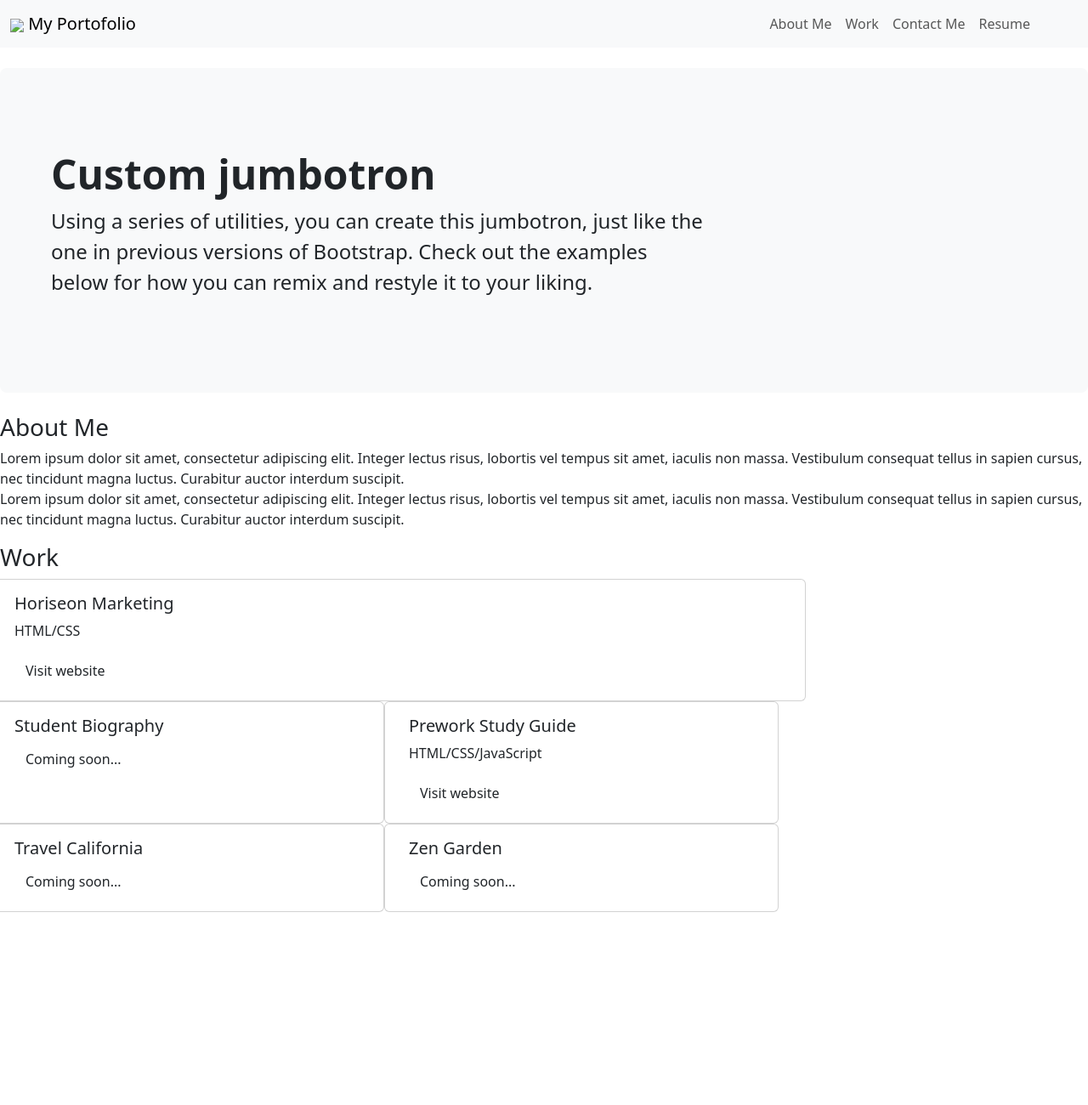
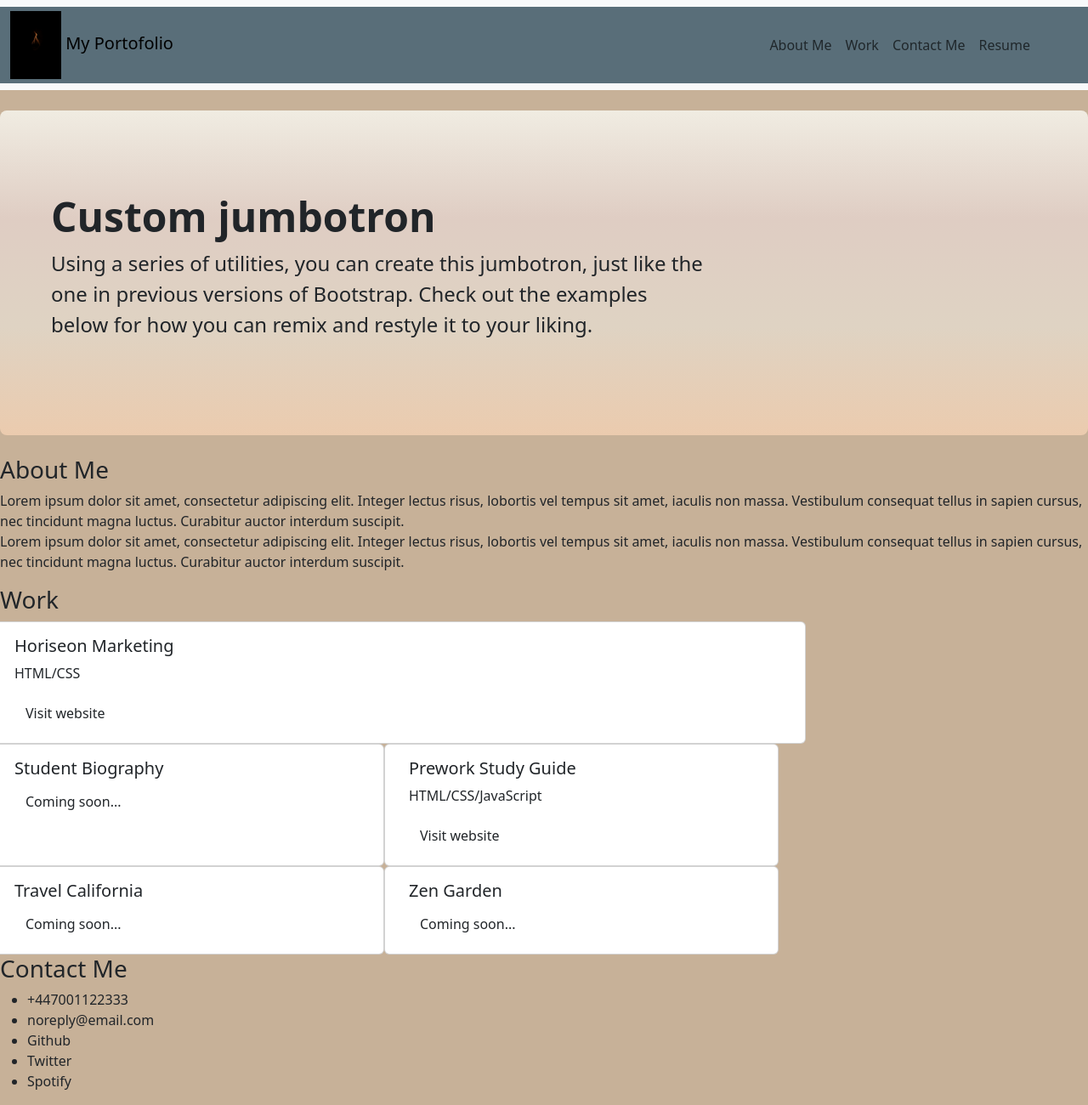
Before and after one commit to CenamiA/my-portofolio, a plain HTML site: page index.html in a window 1280 px wide. Shown: the whole page at 85% size. Before the commit the page ends 1073 px from the top, so only its background shows below. Drawn offline with nearby package versions, Linux system fonts and the light colour scheme.

Commit message:
updated html code with footer and css code with navbar and hero styling

```diff
--- a/css/style.css
+++ b/css/style.css
@@ -0,0 +1,28 @@
+*{
+    box-sizing: border-box;
+}
+
+body{
+
+    background-color: #c7b198;
+}
+
+/* header */
+
+.header{
+    background-color: #596e79;
+}
+
+/* navbar */
+.navLogo{
+width: 60px;
+}
+
+/* hero image */
+.hero{
+    background-image: linear-gradient(#f0ece2,#dfcdc3,#dfd3c3, #ebcbae
+    );
+    background-repeat: no-repeat;
+    background-size: cover;
+    width: 100%;
+}
--- a/index.html
+++ b/index.html
@@ -18,7 +18,7 @@
     <nav class="navbar navbar-expand-lg bg-body-tertiary">
         <div class="container-fluid header">
             <a class="navbar-brand" href="#">
-                <img src="../homework-challenge/images/arman-khadangan-NGfek1WQv1o-unsplash.jpg" class="navLogo" />
+                <img src="../images/arman-khadangan-NGfek1WQv1o-unsplash.jpg" class="navLogo" />
                 My Portofolio
             </a>
             <button class="navbar-toggler" type="button" data-bs-toggle="collapse"
@@ -155,6 +155,24 @@
 
     </div>
     <!-- end of cards / div container -->
+
+
+        <!-- footer -->
+<div>
+
+    <footer class="footer-container">
+        <aside>
+            <h3 id="contact">Contact Me</h3>
+        </aside>
+        <ul>
+            <li>+447001122333</li>
+            <li>noreply@email.com</li>
+            <li>Github</li>
+            <li>Twitter</li>
+            <li>Spotify</li>
+        </ul>
+    </footer>
+</div>
 </body>
 
 </html>
```
